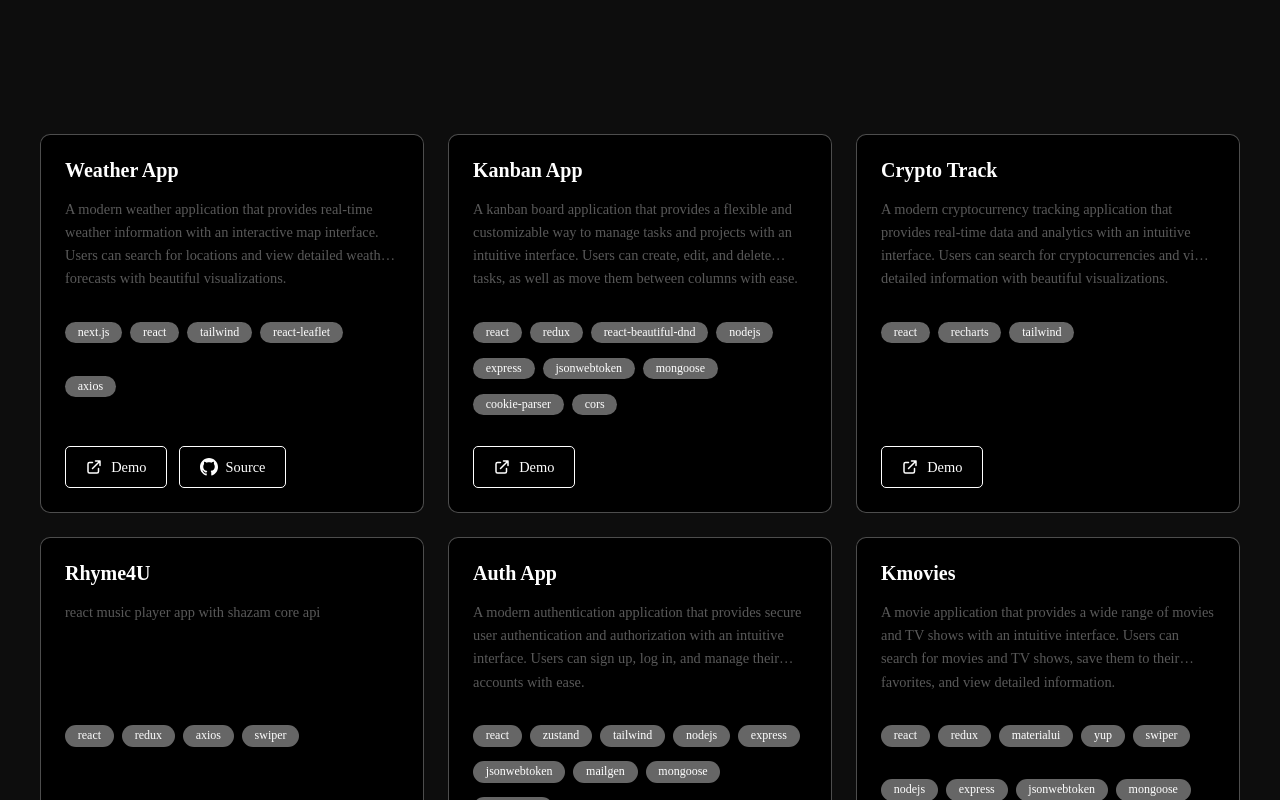
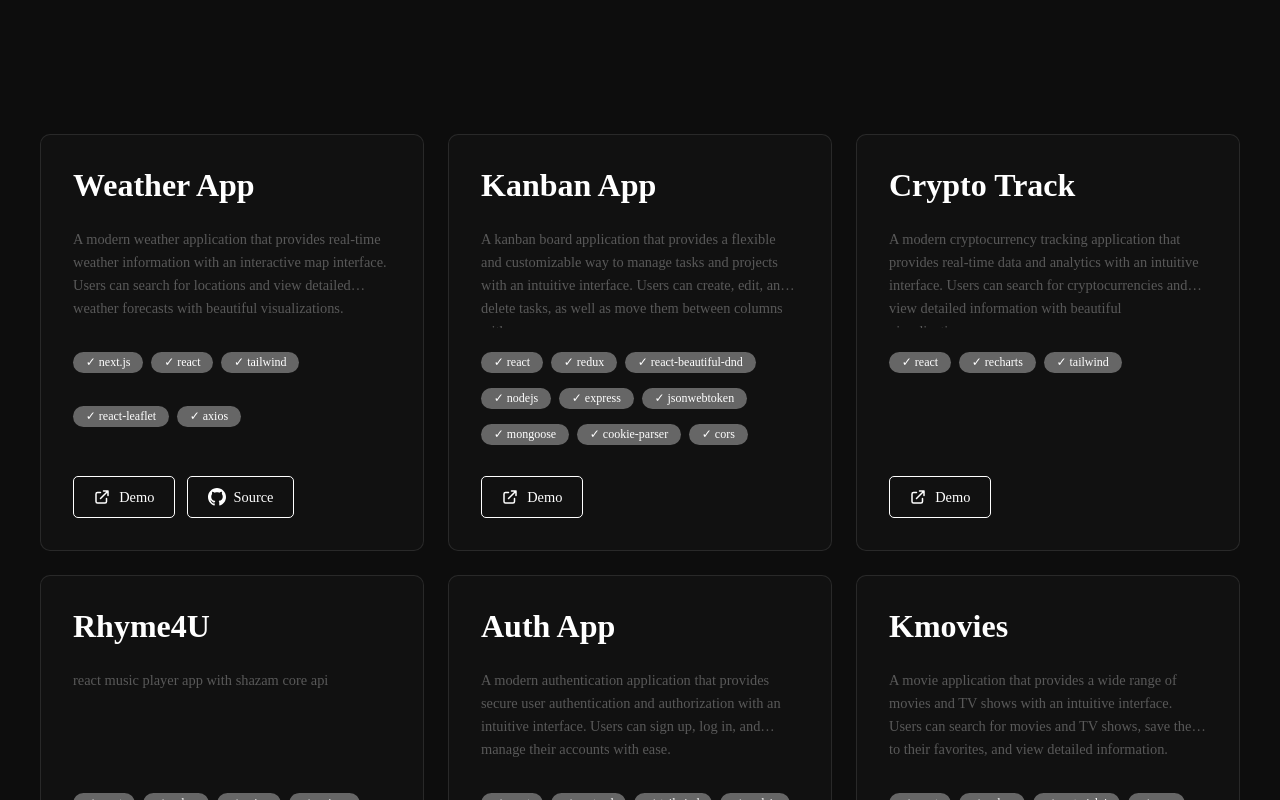
Before and after one commit to kyawzin-htet/portfolio, a React (Create React App) app: page / in a window 1280 px wide. Shown: the part 3320-4120 px from the top of the page. Built offline with nearby package versions, Linux system fonts and the light colour scheme; a web font is replaced by a local one.

Commit message:
project ui update

```diff
--- a/src/components/Project.js
+++ b/src/components/Project.js
@@ -1,73 +1,23 @@
 import React from 'react'
 import styled from 'styled-components'
 
-const ImageContainer = styled.div`
-    position: relative;
-    width: 100%;
-    height: 200px;
-    overflow: hidden;
-    background-color: #000000;
-
-    img {
-        width: 100%;
-        height: 100%;
-        object-fit: cover;
-        transition: opacity 0.3s ease;
-        opacity: 1;
-    }
-`
 
 const Card = styled.div`
-    background: #000000;
+    background: #111111;
     border-radius: 10px;
     overflow: hidden;
     transition: transform 0.3s ease;
-    border: 1px solid rgba(255, 255, 255, 0.3);
-    backdrop-filter: blur(10px);
+    border: 1px solid rgba(255, 255, 255, 0.1);
     position: relative;
-
-    &:hover {
-        // transform: translateY(-5px);
-
-        ${ImageContainer} img {
-            opacity: 0;
-        }
-
-         &::before {
-            content: '';
-            position: absolute;
-            top: 0;
-            left: 0;
-            right: 0;
-            bottom: 0;
-            background-image: url(${props => props.backgroundImage});
-            background-size: cover;
-            background-position: center;
-            opacity: 0.3;  // Changed from 0.15 to 0.4 for more visibility
-            z-index: 0;
-        }
-    }
+    padding: 2rem;
 `
 
 
-
-
-const Content = styled.div`
-    padding: 1.5rem;
-`
-
-const Header = styled.div`
-    display: flex;
-    justify-content: space-between;
-    align-items: flex-start;
-    margin-bottom: 1rem;
-`
-
 const Title = styled.h3`
-    font-size: 1.25rem;
-    font-weight: 600;
+    font-size: 2rem;
+    font-weight: 700;
     color: ${props => props.theme.text};
-    margin: 0;
+    margin: 0 0 1.5rem 0;
 `
 
 const Description = styled.p`
@@ -182,23 +132,16 @@ const Button = styled.a`
     }
 `
 
-function Project({ title, description, image, url, github, techStack }) {
+function Project({ title, description, techStack, url, github }) {
     return (
-        <Card backgroundImage={image}>
-            {/* <ImageContainer>
-                <img src={image} alt={title} />
-            </ImageContainer> */}
-
-            <Content>
-                <Header>
+        <Card>
             <Title>{title}</Title>
-                </Header>
 
             <Description>{description}</Description>
 
             <TechStack>
                 {techStack.map((tech, index) => (
-                        <Tech key={index}>{tech}</Tech>
+                    <Tech key={index}>✓ {tech}</Tech>
                 ))}
             </TechStack>
 
@@ -228,7 +171,6 @@ function Project({ title, description, image, url, github, techStack }) {
                     </Button>
                 )}
             </Links>
-            </Content>
         </Card>
     );
 }
```
Lines whose indentation alone changed are shown as unchanged.
